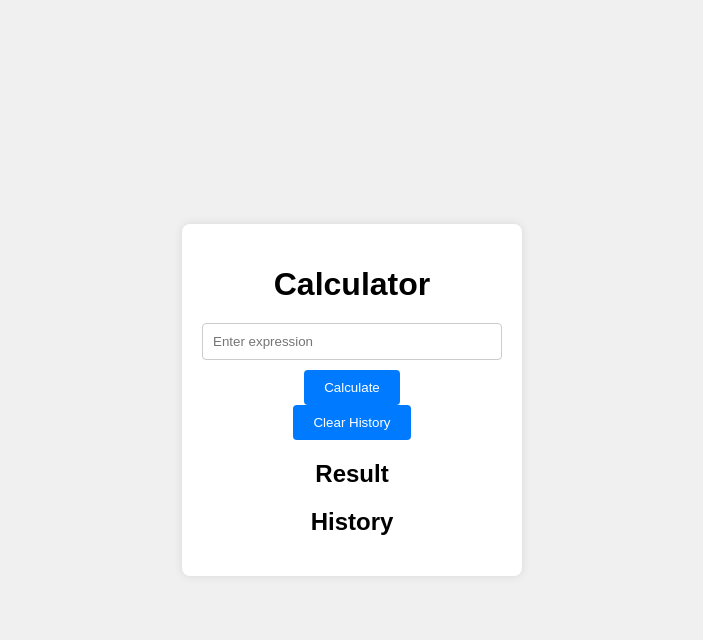
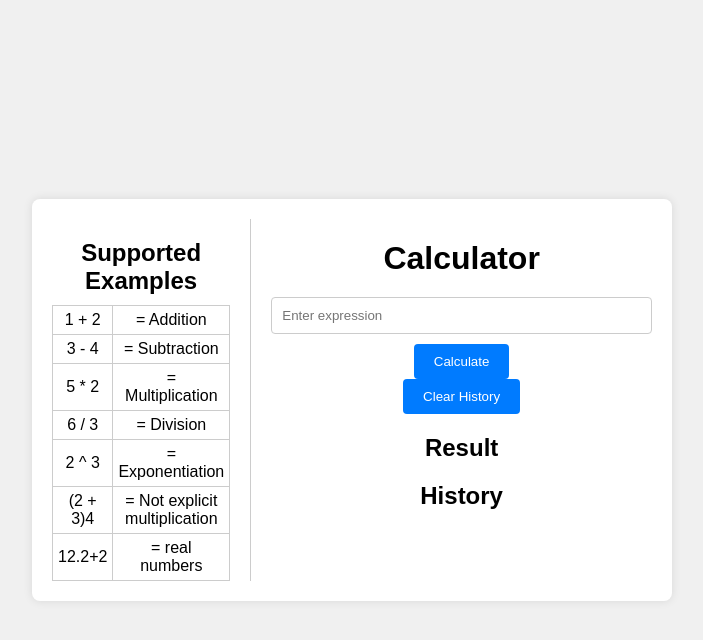
Before and after one commit to bgbisdbg/Calculator, a Django app: page / in a window 1280 px wide. Shown: the top 640 px of the page, without its empty margins (288-991 px from the left). Run offline with Django 5.2, Linux system fonts and the light colour scheme.

Commit message:
Bug fix 04.09.2024

```diff
--- a/server/calculator/config_calculator.py
+++ b/server/calculator/config_calculator.py
@@ -5,10 +5,15 @@ class ExpressionCalculation:
     def __init__(self):
         self.precedence = {'+': 1, '-': 1, '*': 2, '/': 2, '^': 3, '(': 0}  # Определение приоритетов операторов
 
+
     def split_expression(self, expression):
         expression = expression.replace(' ', '')
         # С помощью регулярного выражения разбиваем строку по операторам, учитывая отрицательные числа и неявное умножение
         tokens = re.findall(r'\d+\.\d+|\d+|[\+\-\*\/\^\(\)]', expression)
+
+        if '=' in expression:
+            raise ValueError('Некорректное выражение: недопустимые символы')
+
         new_tokens = []
         i = 0
         while i < len(tokens):
--- a/server/calculator/static/calculator/styles.css
+++ b/server/calculator/static/calculator/styles.css
@@ -10,12 +10,38 @@ body {
 }
 
 .container {
+    display: flex;
     background-color: #fff;
     padding: 20px;
     border-radius: 8px;
     box-shadow: 0 0 10px rgba(0, 0, 0, 0.1);
-    width: 300px;
+    width: 600px;
     text-align: center;
+}
+
+.sidebar {
+    width: 30%;
+    padding-right: 20px;
+    border-right: 1px solid #ccc;
+}
+
+.sidebar h2 {
+    margin-bottom: 10px;
+}
+
+.sidebar table {
+    width: 100%;
+    border-collapse: collapse;
+}
+
+.sidebar td {
+    padding: 5px;
+    border: 1px solid #ccc;
+}
+
+.main-content {
+    width: 70%;
+    padding-left: 20px;
 }
 
 h1 {
@@ -43,12 +69,12 @@ button:hover {
     background-color: #0056b3;
 }
 
-#error {
+.error {
     color: red;
     margin-top: 10px;
 }
 
-#history {
+.history {
     margin-top: 20px;
     text-align: left;
 }
--- a/server/calculator/templates/calculator/index.html
+++ b/server/calculator/templates/calculator/index.html
@@ -10,6 +10,40 @@
 </head>
 <body>
     <div class="container">
+        <div class="sidebar">
+            <h2>Supported Examples</h2>
+            <table>
+                <tr>
+                    <td>1 + 2</td>
+                    <td>= Addition</td>
+                </tr>
+                <tr>
+                    <td>3 - 4</td>
+                    <td>= Subtraction</td>
+                </tr>
+                <tr>
+                    <td>5 * 2</td>
+                    <td>= Multiplication</td>
+                </tr>
+                <tr>
+                    <td>6 / 3</td>
+                    <td>= Division</td>
+                </tr>
+                <tr>
+                    <td>2 ^ 3</td>
+                    <td>= Exponentiation</td>
+                </tr>
+                <tr>
+                    <td>(2 + 3)4</td>
+                    <td>= Not explicit multiplication</td>
+                </tr>
+                <tr>
+                    <td>12.2+2</td>
+                    <td>= real numbers</td>
+                </tr>
+            </table>
+        </div>
+        <div class="main-content">
             <h1>Calculator</h1>
             <form method="post" action="{% url 'calculate' %}">
                 {% csrf_token %}
@@ -36,5 +70,6 @@
                 {% endfor %}
             </div>
         </div>
+    </div>
 </body>
 </html>
```
Also changed, not shown: server/db.sqlite3 (deleted). Lines whose indentation alone changed are shown as unchanged.
